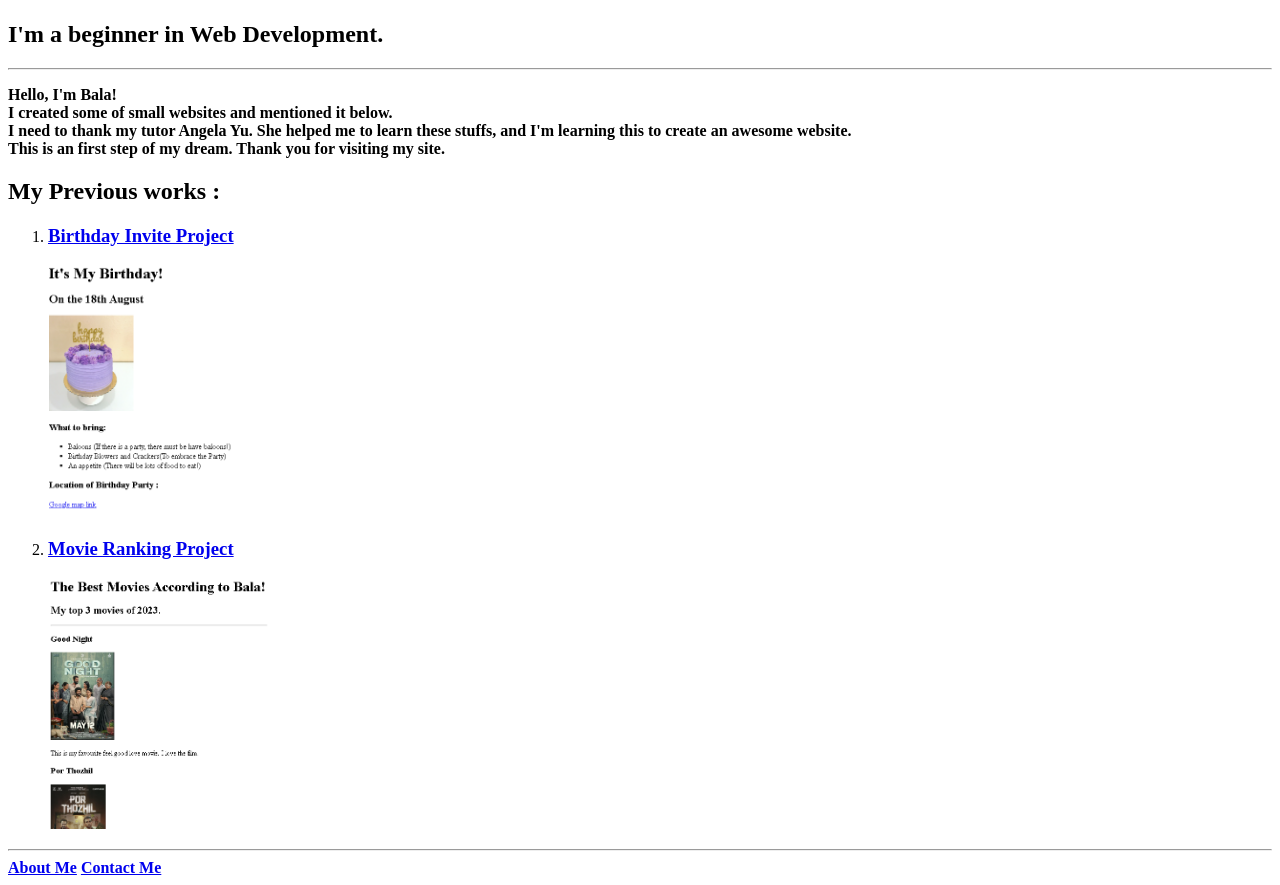
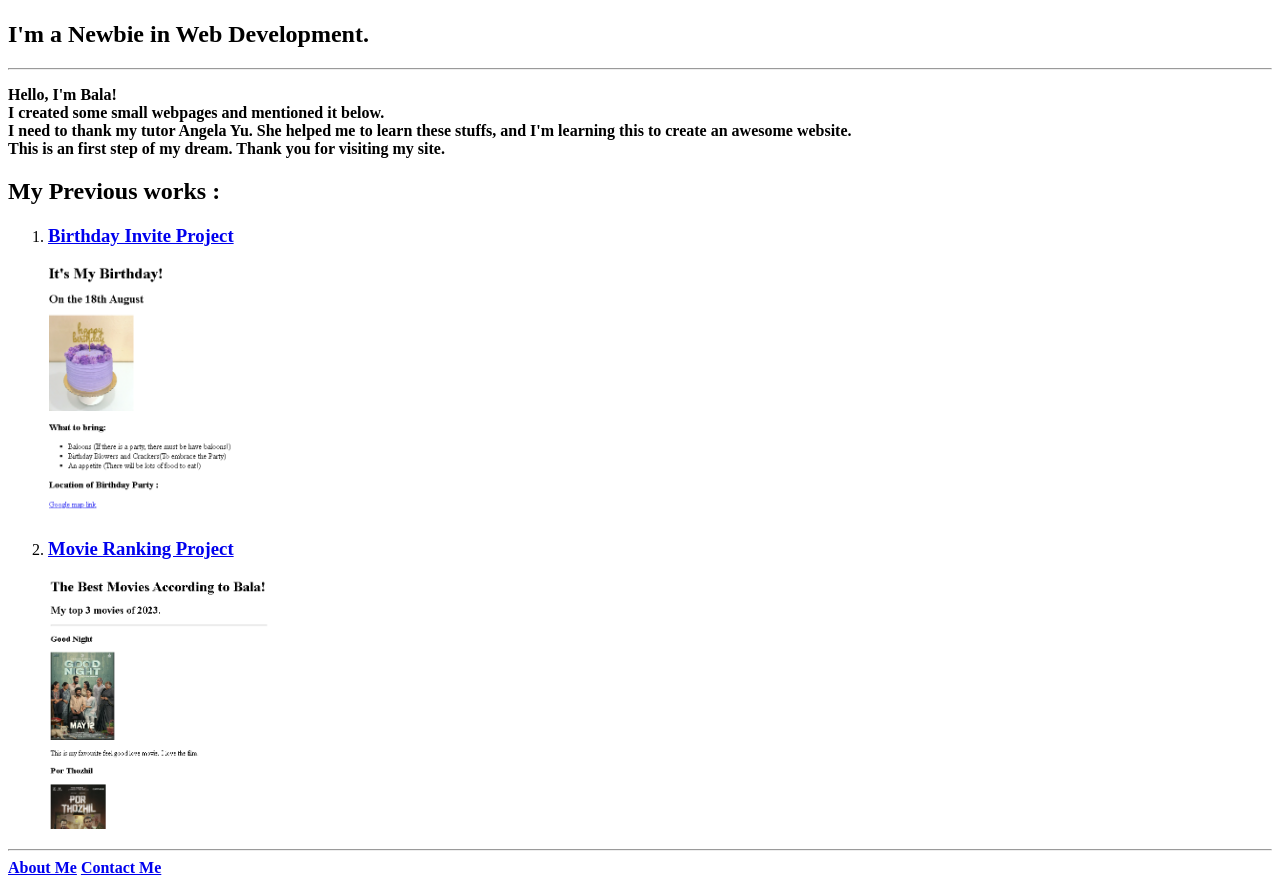
Before and after one commit to web-bala-5/html-portfolio, a plain HTML site: page index.html in a window 1280 px wide. Shown: the part 59-944 px from the top of the page. Drawn offline with Linux system fonts and the light colour scheme.

Commit message:
Update index.html

```diff
--- a/index.html
+++ b/index.html
@@ -7,10 +7,10 @@
 </head>
 <body>
     <h1>Bala Ganapathy's Portfolio</h1>
-    <h2>I'm a beginner in Web Development.</h2>
+    <h2>I'm a Newbie in Web Development.</h2>
     <hr>
     <p><b>Hello, I'm Bala!<br>
-        I created some of small websites and mentioned it below.<br> I need to thank my tutor Angela Yu.
+        I created some small webpages and mentioned it below.<br> I need to thank my tutor Angela Yu.
         She helped me to learn these stuffs, and I'm learning this to create an awesome website.<br>
         This is an first step of my dream. Thank you for visiting my site.</b></p>
     <h2>My Previous works :</h2>
```
